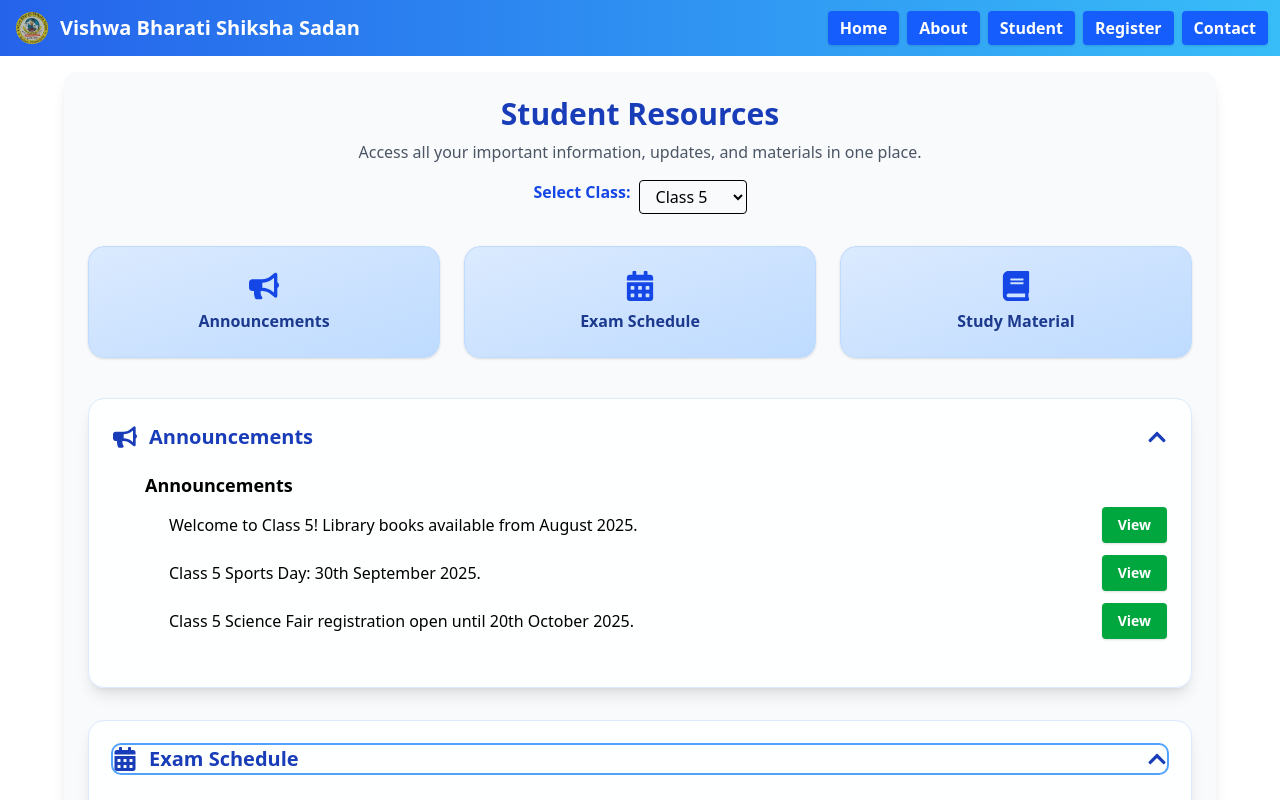
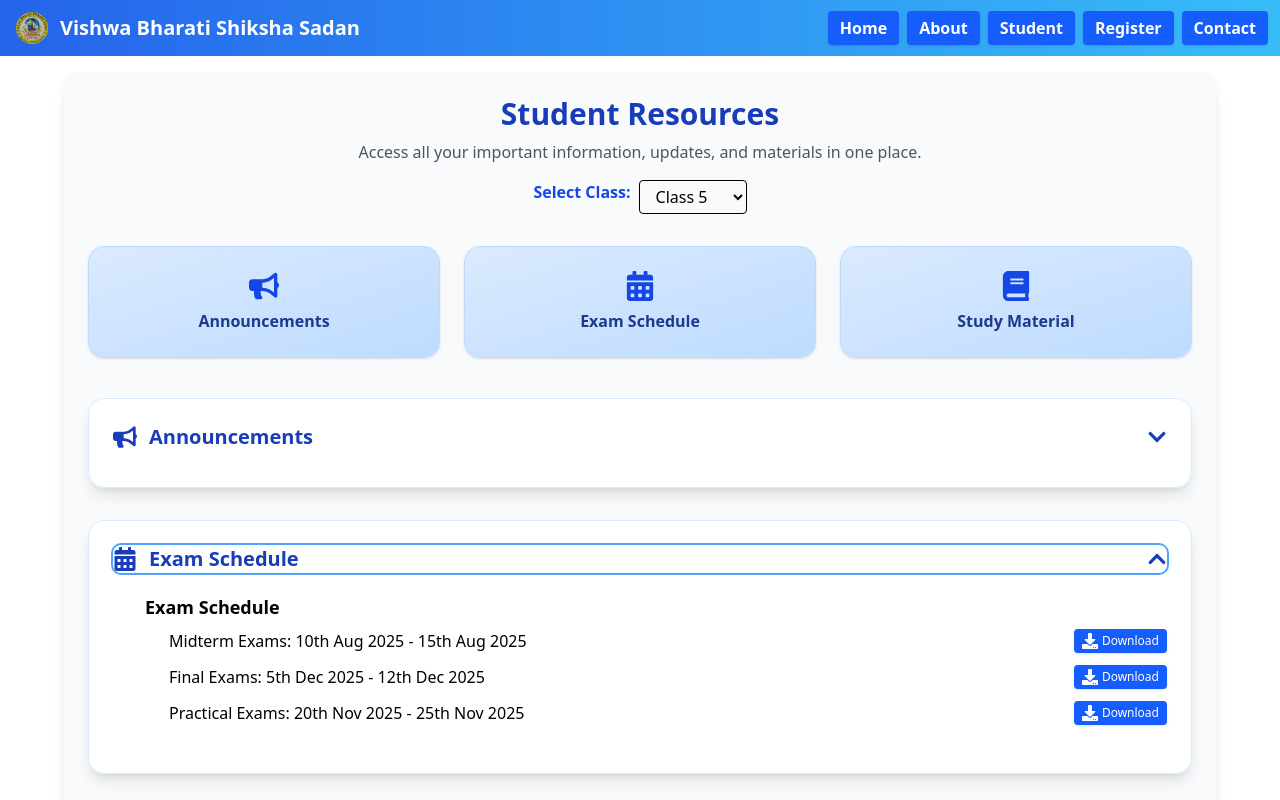
Before and after one commit to Shivamkumar31/school-website-team4, a React (Vite) app: page /student in a window 1280 px wide. Both pictures are taken after a click on the button "Exam Schedule". Shown: the top 800 px of the page. Built offline with nearby package versions, Linux system fonts and the light colour scheme.

Commit message:
bug fix for exam schedule and study material

```diff
--- a/src/pages/Student.jsx
+++ b/src/pages/Student.jsx
@@ -1,4 +1,4 @@
-import React, { useState } from 'react';
+import React, { useState, useEffect, useRef } from 'react';
 import ExamSchedule from '../components/ExamSchedule';
 import Announcements from '../components/Announcements';
 import StudyMaterial from '../components/StudyMaterial';
@@ -7,13 +7,12 @@ import ClassChat from '../components/ClassChat';
 import PerformanceTracking from '../components/PerformanceTracking';
 import { FaBook, FaBullhorn, FaCalendarAlt, FaChevronDown, FaChevronUp } from 'react-icons/fa';
 
-const Section = ({ title, icon, children, defaultOpen = false }) => {
-  const [open, setOpen] = useState(defaultOpen);
+const Section = ({ title, icon, children, open, setOpen }) => {
   return (
     <div className="mb-8 bg-white/90 rounded-2xl shadow-lg p-6 border border-blue-100 transition-all duration-300 hover:shadow-2xl">
       <button
         className="flex items-center w-full text-left text-blue-800 font-bold text-xl mb-3 focus:outline-none focus:ring-2 focus:ring-blue-400 rounded-lg transition-all duration-200"
-        onClick={() => setOpen((o) => !o)}
+        onClick={() => setOpen((prev) => !prev)}
       >
         <span className="mr-3 text-2xl">{icon}</span>
         {title}
@@ -43,6 +42,27 @@ const QuickLinks = () => (
 
 const Student = () => {
   const [classLevel, setClassLevel] = useState(5);
+  const [openSection, setOpenSection] = useState('announcements');
+  const announcementsRef = useRef(null);
+  const examScheduleRef = useRef(null);
+  const studyMaterialRef = useRef(null);
+
+  useEffect(() => {
+    const handleHashChange = () => {
+      const hash = window.location.hash.replace('#', '');
+      if (hash) {
+        setOpenSection(hash);
+        setTimeout(() => {
+          if (hash === 'announcements' && announcementsRef.current) announcementsRef.current.scrollIntoView({ behavior: 'smooth' });
+          if (hash === 'exam-schedule' && examScheduleRef.current) examScheduleRef.current.scrollIntoView({ behavior: 'smooth' });
+          if (hash === 'study-material' && studyMaterialRef.current) studyMaterialRef.current.scrollIntoView({ behavior: 'smooth' });
+        }, 100);
+      }
+    };
+    window.addEventListener('hashchange', handleHashChange);
+    handleHashChange();
+    return () => window.removeEventListener('hashchange', handleHashChange);
+  }, []);
 
   return (
     <div className="max-w-6xl mx-auto p-6 bg-gray-50 min-h-screen rounded-xl shadow-lg">
@@ -62,18 +82,33 @@ const Student = () => {
         </select>
       </div>
       <QuickLinks />
-      <Section title="Announcements" icon={<FaBullhorn />} defaultOpen={true}>
-        <div id="announcements">
+      <Section
+        title="Announcements"
+        icon={<FaBullhorn />}
+        open={openSection === 'announcements'}
+        setOpen={() => setOpenSection(openSection === 'announcements' ? '' : 'announcements')}
+      >
+        <div id="announcements" ref={announcementsRef}>
           <Announcements classLevel={classLevel} />
         </div>
       </Section>
-      <Section title="Exam Schedule" icon={<FaCalendarAlt />}>
-        <div id="exam-schedule">
+      <Section
+        title="Exam Schedule"
+        icon={<FaCalendarAlt />}
+        open={openSection === 'exam-schedule'}
+        setOpen={() => setOpenSection(openSection === 'exam-schedule' ? '' : 'exam-schedule')}
+      >
+        <div id="exam-schedule" ref={examScheduleRef}>
           <ExamSchedule classLevel={classLevel} />
         </div>
       </Section>
-      <Section title="Study Material" icon={<FaBook />}>
-        <div id="study-material">
+      <Section
+        title="Study Material"
+        icon={<FaBook />}
+        open={openSection === 'study-material'}
+        setOpen={() => setOpenSection(openSection === 'study-material' ? '' : 'study-material')}
+      >
+        <div id="study-material" ref={studyMaterialRef}>
           <StudyMaterial classLevel={classLevel} />
         </div>
       </Section>
```
